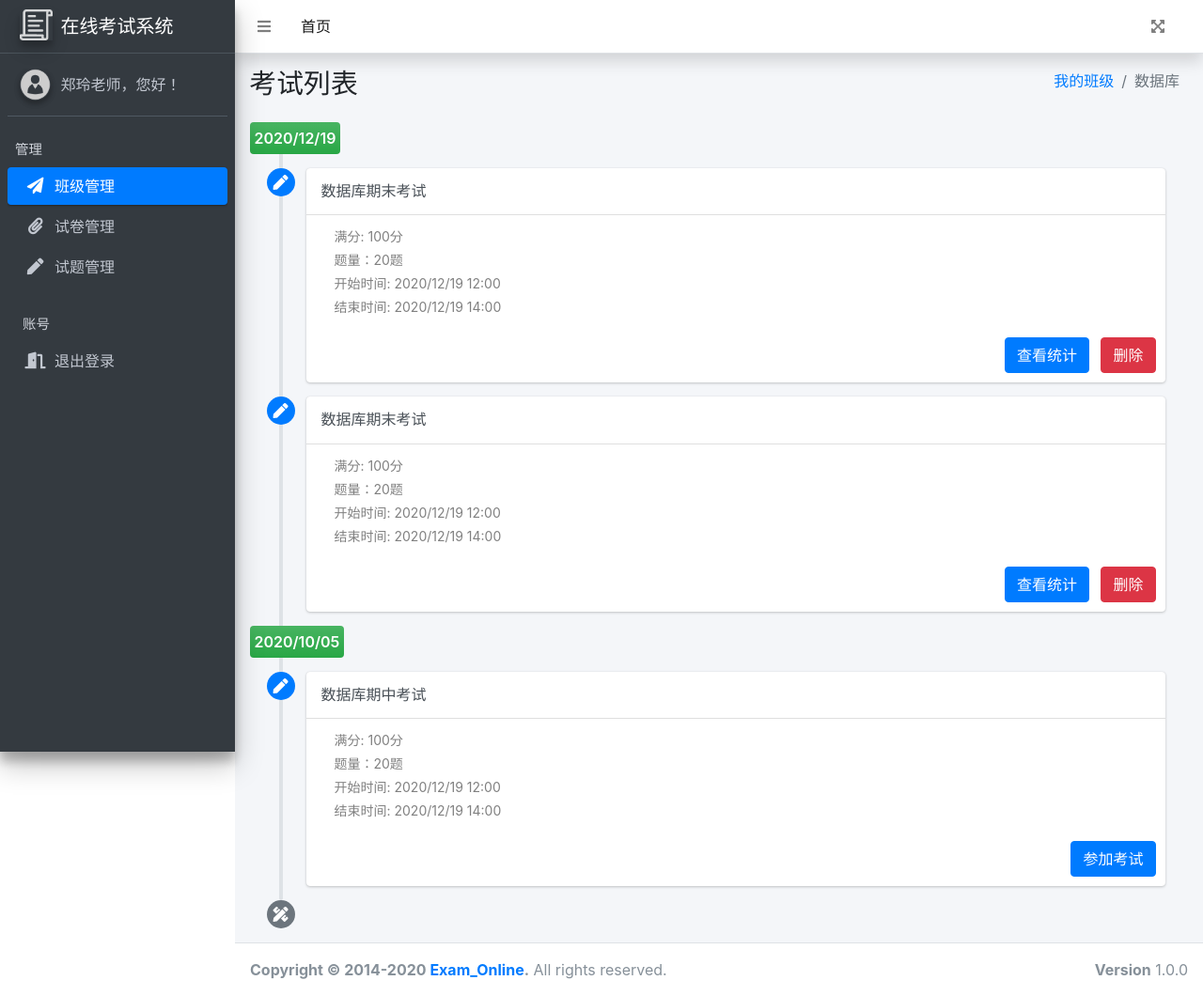
After one commit to Mahay316/exam-ol, a Flask app: page / in a window 1280 px wide. The commit adds this page. Shown: the whole page at 94% size. Run offline with Flask 2, Linux system fonts and the light colour scheme; some libraries are stand-ins or nearby versions.

Commit message:
实现了考试列表页面

```diff
--- a/app.py
+++ b/app.py
@@ -11,7 +11,7 @@ app.config.from_pyfile('config.py')
 # 全局错误处理
 @app.route('/')
 def index():
-    return render_template('login_test.html')
+    return render_template('exam_list.html')
 
 
 @app.route('/class')
@@ -21,7 +21,7 @@ def get_class():
 
 @app.errorhandler(404)
 def page_not_found(err):
-    """定制404页面"""
+    """自定义404页面"""
     return render_template('error-404.html')
 
 
--- /dev/null
+++ b/templates/exam_list.html
@@ -0,0 +1,219 @@
+<!DOCTYPE html>
+<html lang="en">
+<head>
+    <meta charset="UTF-8">
+    <title>考试列表</title>
+    <link rel="shortcut icon" type="image/icon" href="/static/img/logo_black.png">
+
+    <link rel="stylesheet" href="/static/adminlte/css/adminlte.min.css">
+    <link rel="stylesheet" href="/static/fontawesome/css/all.min.css">
+
+    <style>
+        .timeline-body .exam-info {
+            font-size: 14px;
+            color: gray;
+            display: block;
+            padding: 2px 20px;
+        }
+    </style>
+</head>
+<body class="sidebar-mini layout-fixed">
+<!-- Navbar -->
+<nav class="main-header navbar navbar-expand navbar-white navbar-light shadow">
+    <!-- Left navbar links -->
+    <ul class="navbar-nav">
+        <li class="nav-item">
+            <a class="nav-link" data-widget="pushmenu" href="#" role="button">
+                <i class="fas fa-bars">
+                </i>
+            </a>
+        </li>
+        <li class="nav-item d-none d-sm-inline-block">
+            <a href="/" class="nav-link active">首页</a>
+        </li>
+    </ul>
+    <ul class="navbar-nav ml-auto" style="padding-right: 17px;">
+        <li class="nav-item">
+            <a class="nav-link" data-widget="fullscreen" href="#" role="button">
+                <i class="fas fa-expand-arrows-alt"></i>
+            </a>
+        </li>
+    </ul>
+</nav>
+<!-- /.navbar -->
+
+<!-- Main Sidebar Container -->
+<aside class="main-sidebar sidebar-dark-primary elevation-4">
+    <!-- Brand Logo -->
+    <a href="#" class="brand-link">
+        <img src="/static/img/logo_white.png" alt="Logo" class="brand-image img-md elevation-3"
+             style="opacity: .8">
+        <span class="brand-text font-weight-light">在线考试系统</span>
+    </a>
+
+    <!-- Sidebar -->
+    <div class="sidebar">
+        <!-- Sidebar user panel (optional) -->
+        <div class="user-panel mt-3 pb-3 mb-3 d-flex">
+            <div class="image">
+                <img src="/static/img/avatar.png" class="img-circle elevation-2" alt="User Image">
+            </div>
+            <div class="info">
+                <a href="#" class="d-block">郑玲老师，您好！</a>
+            </div>
+        </div>
+
+        <!-- Sidebar Menu -->
+        <nav class="mt-2">
+            <ul class="nav nav-pills nav-sidebar flex-column" data-widget="treeview" role="menu"
+                data-accordion="false">
+                <li class="nav-header">管理</li>
+                <li class="nav-item">
+                    <a href="#" class="nav-link active">
+                        <i class="nav-icon fas fa-paper-plane"></i>
+                        <p>
+                            班级管理
+                        </p>
+                    </a>
+                </li>
+                <li class="nav-item">
+                    <a href="#" class="nav-link">
+                        <i class="nav-icon fas fa-paperclip"></i>
+                        <p>
+                            试卷管理
+                        </p>
+                    </a>
+                </li>
+                <li class="nav-item">
+                    <a href="#" class="nav-link">
+                        <i class="nav-icon fas fa-pen"></i>
+                        <p>
+                            试题管理
+                        </p>
+                    </a>
+                </li>
+                <li class="nav-header">账号</li>
+                <li class="nav-item">
+                    <a href="#" class="nav-link">
+                        <i class="nav-icon fas fa-door-open"></i>
+                        <p>
+                            退出登录
+                        </p>
+                    </a>
+                </li>
+            </ul>
+        </nav>
+        <!-- /.sidebar-menu -->
+
+        </nav>
+        <!-- /.sidebar-menu -->
+    </div>
+    <!-- /.sidebar -->
+</aside>
+
+<div class="content-wrapper" style="min-height: 1370px;">
+    <section class="content-header">
+        <div class="container-fluid">
+            <div class="row mb-2">
+                <div class="col-sm-6">
+                    <h1>考试列表</h1>
+                </div>
+                <div class="col-sm-6" style="padding-right: 17px;">
+                    <ol class="breadcrumb float-sm-right">
+                        <li class="breadcrumb-item"><a href="#">我的班级</a></li>
+                        <li class="breadcrumb-item active">数据库</li>
+                    </ol>
+                </div><!-- /.col -->
+            </div>
+        </div>
+    </section>
+    <section class="content">
+        <div class="container-fluid">
+            <div class="row">
+                <div class="col-12">
+                    <div class="timeline">
+                        <div class="time-label">
+                            <span class="bg-gradient-green">2020/12/19</span>
+                        </div>
+                        <!-- timeline item -->
+                        <div>
+                            <i class="fas fa-pen bg-blue"></i>
+                            <div class="timeline-item">
+                                <h3 class="timeline-header p-3">数据库期末考试</h3>
+
+                                <div class="timeline-body">
+                                    <span class="exam-info">满分: 100分</span>
+                                    <span class="exam-info">题量：20题</span>
+                                    <span class="exam-info">开始时间: 2020/12/19 12:00</span>
+                                    <span class="exam-info">结束时间: 2020/12/19 14:00</span>
+                                </div>
+                                <div class="timeline-footer text-right">
+                                    <a class="btn btn-primary">查看统计</a>
+                                    <a class="btn btn-danger ml-2">删除</a>
+                                </div>
+                            </div>
+                        </div>
+                        <!-- END timeline item -->
+                        <div>
+                            <i class="fas fa-pen bg-blue"></i>
+                            <div class="timeline-item">
+                                <h3 class="timeline-header p-3">数据库期末考试</h3>
+
+                                <div class="timeline-body">
+                                    <span class="exam-info">满分: 100分</span>
+                                    <span class="exam-info">题量：20题</span>
+                                    <span class="exam-info">开始时间: 2020/12/19 12:00</span>
+                                    <span class="exam-info">结束时间: 2020/12/19 14:00</span>
+                                </div>
+                                <div class="timeline-footer text-right">
+                                    <a class="btn btn-primary">查看统计</a>
+                                    <a class="btn btn-danger ml-2">删除</a>
+                                </div>
+                            </div>
+                        </div>
+                        <div class="time-label">
+                            <span class="bg-gradient-green">2020/10/05</span>
+                        </div>
+                        <!-- timeline item -->
+                        <div>
+                            <i class="fas fa-pen bg-blue"></i>
+                            <div class="timeline-item">
+                                <h3 class="timeline-header p-3">数据库期中考试</h3>
+
+                                <div class="timeline-body">
+                                    <span class="exam-info">满分: 100分</span>
+                                    <span class="exam-info">题量：20题</span>
+                                    <span class="exam-info">开始时间: 2020/12/19 12:00</span>
+                                    <span class="exam-info">结束时间: 2020/12/19 14:00</span>
+                                </div>
+                                <div class="timeline-footer text-right">
+                                    <a class="btn btn-primary ml-auto">参加考试</a>
+                                </div>
+                            </div>
+                        </div>
+                        <!-- END timeline item -->
+                        <div>
+                            <i class="fas fa-pencil-ruler bg-gray"></i>
+                        </div>
+                    </div>
+                </div>
+            </div>
+        </div>
+    </section>
+</div>
+
+<footer class="main-footer">
+    <div class="float-right d-none d-sm-block">
+        <b>Version</b> 1.0.0
+    </div>
+    <strong>Copyright © 2014-2020 <a href="#">Exam_Online</a>.</strong> All rights reserved.
+</footer>
+
+<!-- jQuery -->
+<script src="/static/js/jquery-3.5.1.min.js"></script>
+<!-- Bootstrap 4.5 -->
+<script src="/static/bootstrap/js/bootstrap.bundle.min.js"></script>
+<!-- AdminLTE App -->
+<script src="/static/adminlte/js/adminlte.min.js"></script>
+</body>
+</html>
```
Also changed, not shown: templates/class_manage.html (+28 -10 lines), templates/teacher_adm.html (+21 -12 lines).
